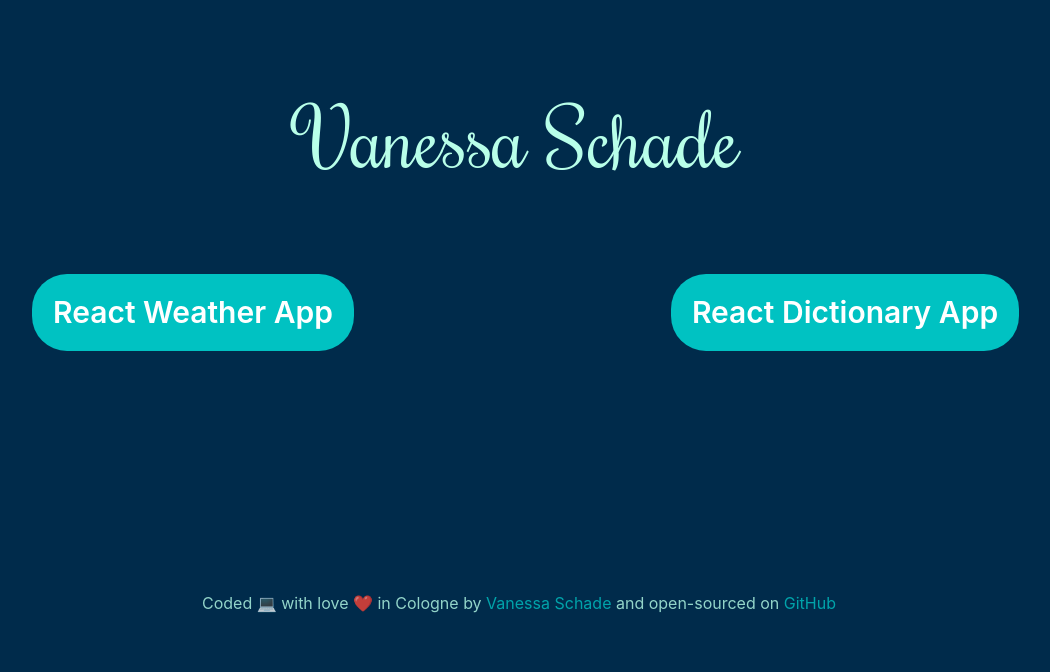
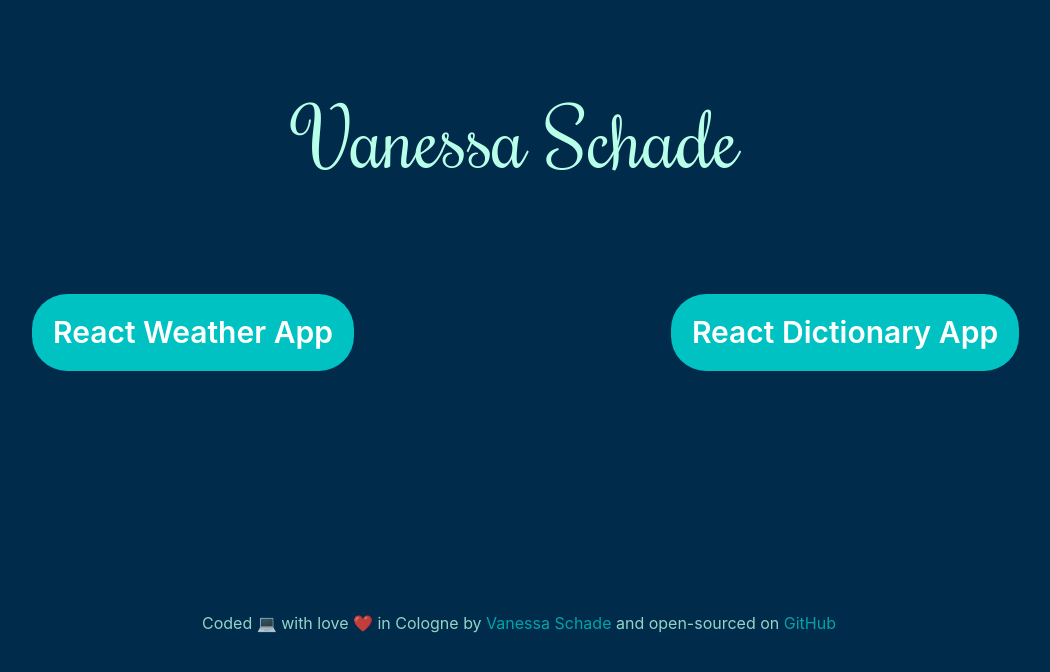
Before and after one commit to The-Travelling-Colognian/react-weather-dictionary-landingpage, a React (Create React App) app: page / in a window 1280 px wide. Shown: the top 672 px of the page, without its empty margins (121-1171 px from the left). Built offline with nearby package versions, Linux system fonts and the light colour scheme; the HTML template or start-up script is replaced by a standard one.

Commit message:
Changed the padding-bottom of the h1

```diff
--- a/src/App.css
+++ b/src/App.css
@@ -17,5 +17,5 @@
   font-size: 80px;
   color: var(--primary-color);
   padding-top: 90px;
-  padding-bottom: 80px;
+  padding-bottom: 100px;
 }
```
